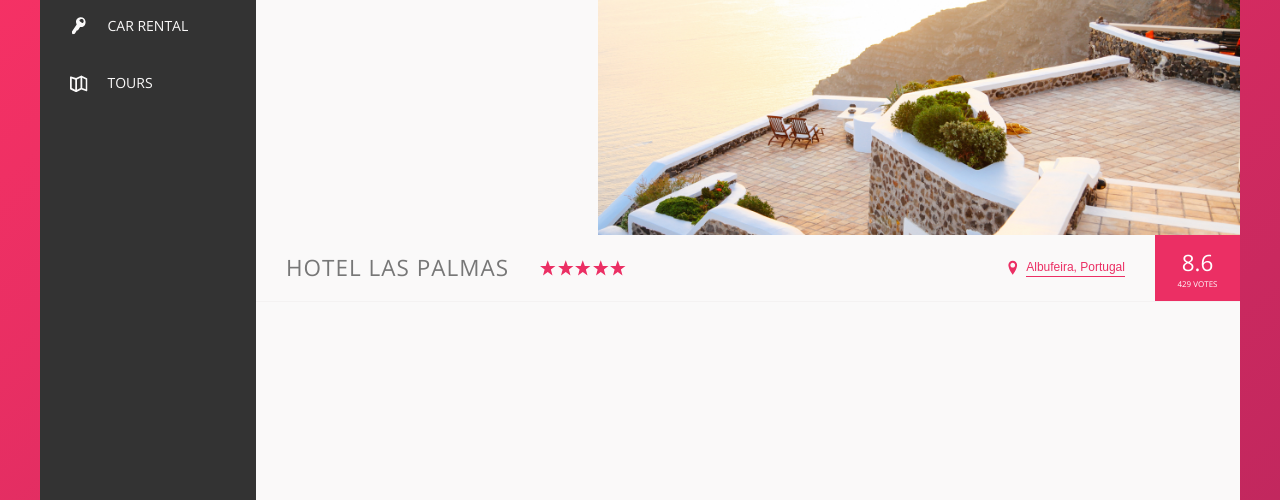
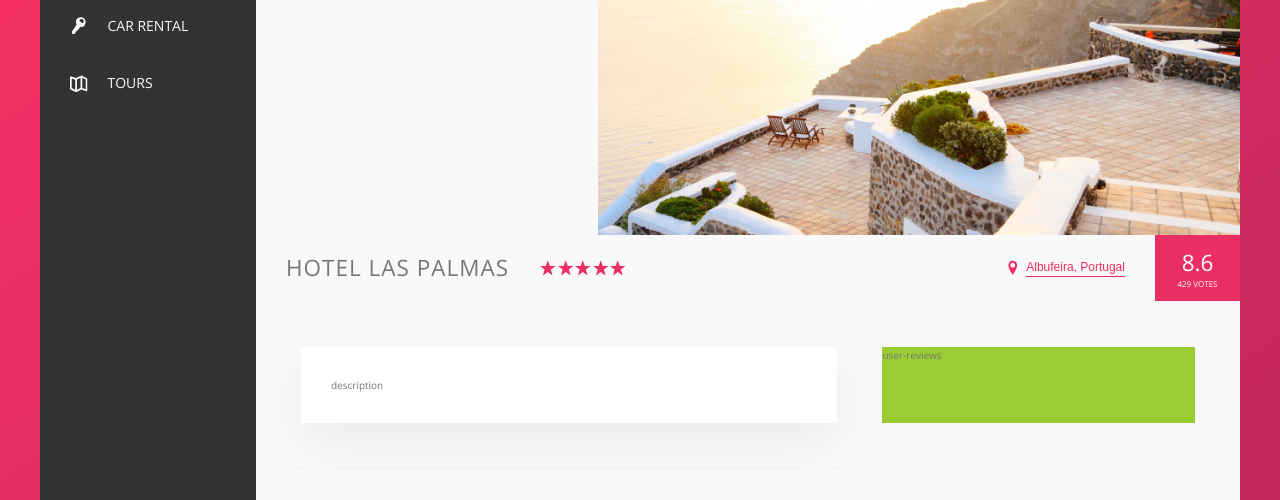
Before and after one commit to EugeneLevkovych/Trillo-flex, a website built with Vite: page src/index.html in a window 1280 px wide. Shown: the part 300-800 px from the top of the page. Built offline with nearby package versions, Linux system fonts and the light colour scheme.

Commit message:
add half detail

```diff
--- a/src/index.html
+++ b/src/index.html
@@ -126,7 +126,14 @@
               <div class="overview__rating-average">8.6</div>
               <div class="overview__rating-count">429 votes</div>
             </div>
-
+          </div>
+          <div class="detail">
+            <div class="description">
+              description
+            </div>
+            <div class="user-reviews">
+              user-reviews
+            </div>
           </div>
         </main>
       </div>
--- a/src/scss/_base.scss
+++ b/src/scss/_base.scss
@@ -13,6 +13,9 @@
   --color-grey-dark-3: #999;
 
   --shadow-dark: 0 2rem 6rem rgba(0,0,0,.3rem);
+  --shadow-light: 0 2rem 5rem rgba(0,0,0,.06);
+
+  --line: 1px solid var(--color-grey-light-2);
 }
 
 * {
--- a/src/scss/_components.scss
+++ b/src/scss/_components.scss
@@ -186,10 +186,6 @@
 .gallery {
     display: flex;
 
-    &__item {
-
-    }
-
     &__photo {
         width: 100%;
         display: block;
@@ -200,7 +196,7 @@
 .overview {
     display: flex;
     align-items: center;
-    border-bottom: 1px solid var(--color-grey-light-2);
+    border-bottom: var(--line);
 
     &__heading {
         font-size: 2.25rem;
--- a/src/scss/_layout.scss
+++ b/src/scss/_layout.scss
@@ -11,7 +11,7 @@
  font-size: 1.4rem;
  height: 7rem;
  background-color: #fff;
- border-bottom: 1px solid var(--color-grey-light-2);
+ border-bottom: var(--line);
 
  display: flex;
  justify-content: space-between;
@@ -34,3 +34,23 @@ justify-content: space-between;
 flex: 1;
 height: 80rem;
 }
+
+.detail {
+  display: flex;
+  padding: 4.5rem;
+  background-color: var(--color-grey-light-1);
+  border-bottom: var(--line);
+}
+
+.description {
+  background-color: #fff;
+  box-shadow: var(--shadow-light);
+  padding: 3rem;
+  flex: 0 0 60%;
+  margin-right: 4.5rem;
+}
+
+.user-reviews {
+  background-color: yellowgreen;
+  flex: 1;
+}
```
